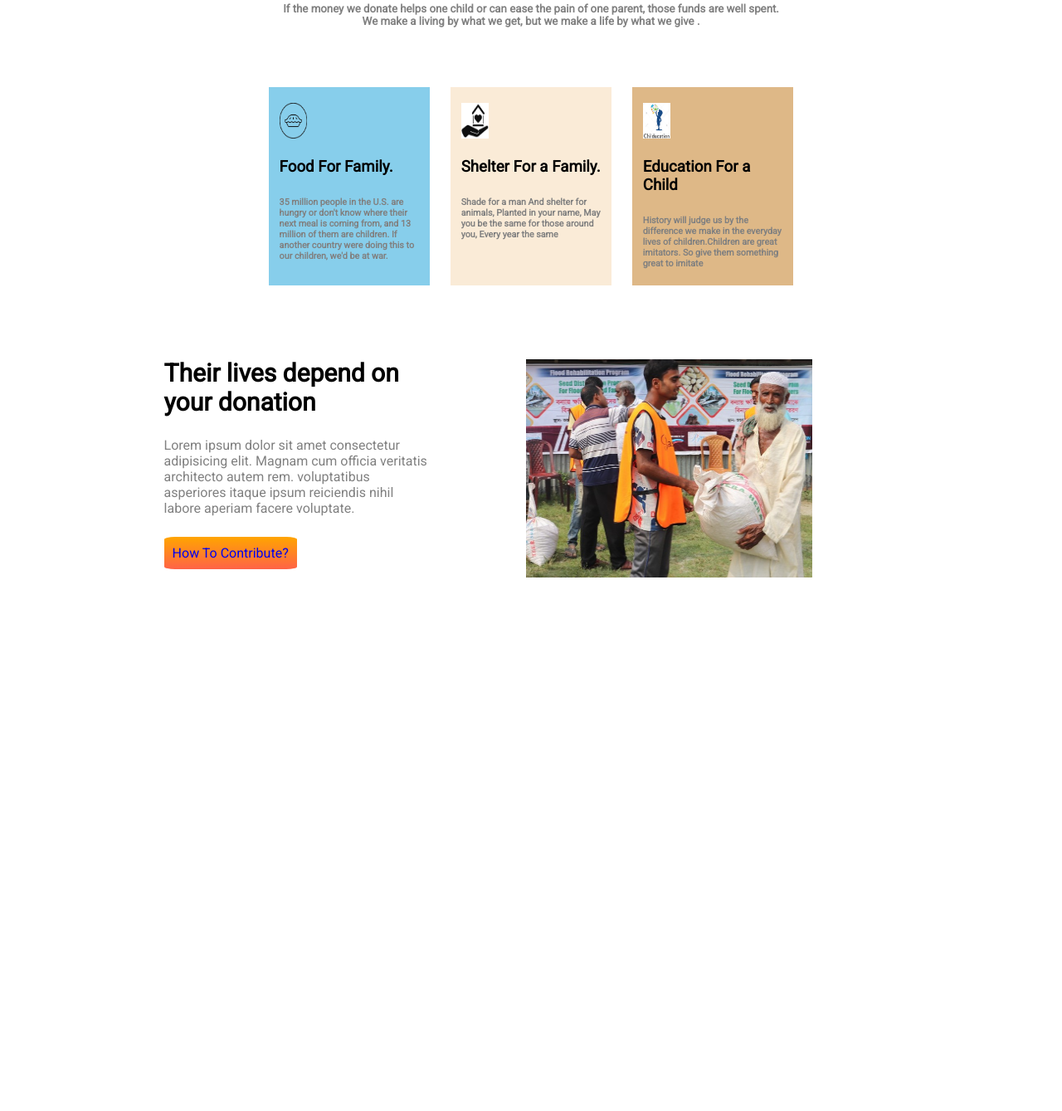
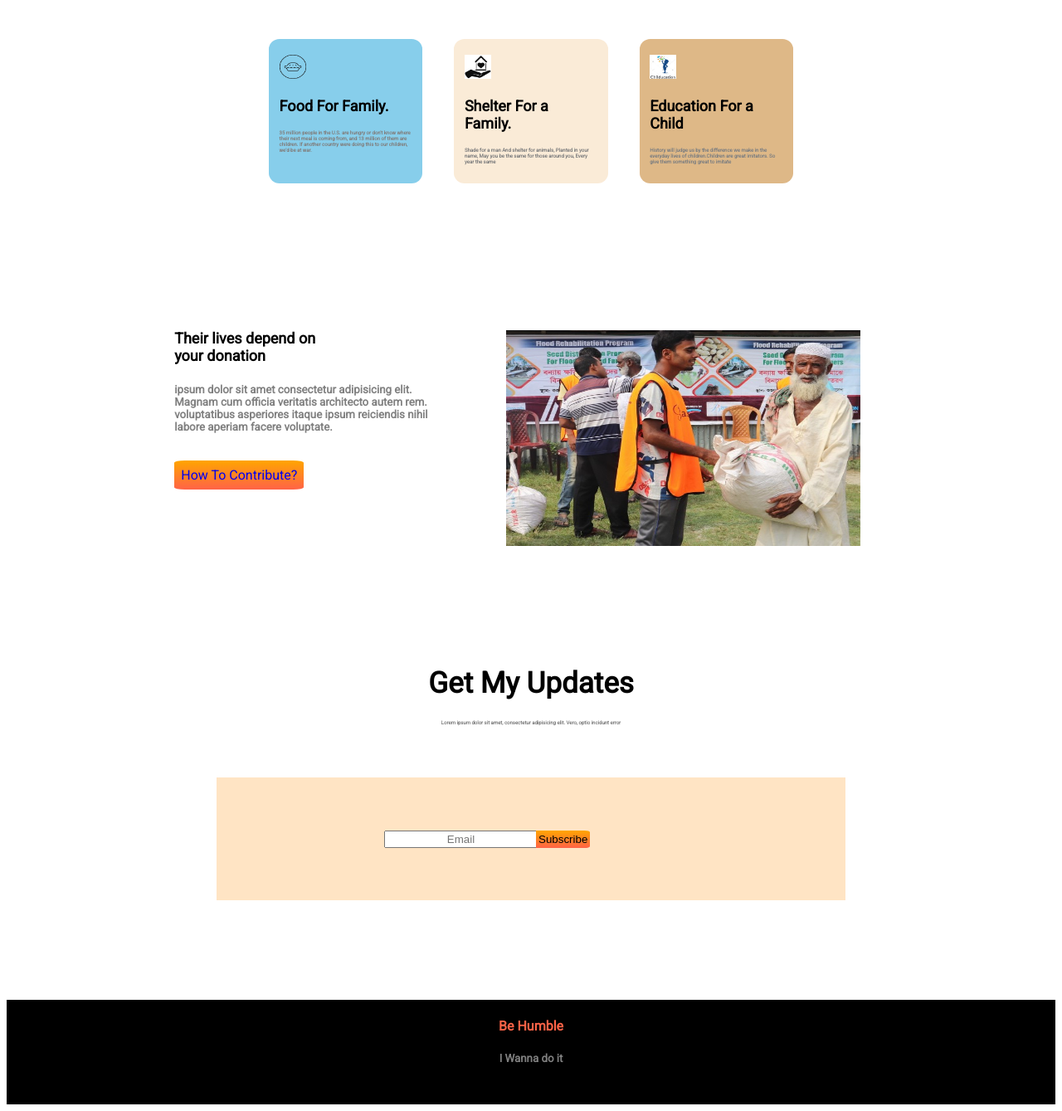
Before and after one commit to Marfater-Rahman-Jabed/Assaignment1, a plain HTML site: page index.html in a window 1280 px wide. Shown: the part 1001-2340 px from the top of the page at 83% size. Before the commit the page ends 1705 px from the top, so only its background shows below. Drawn offline with Linux system fonts and the light colour scheme.

Commit message:
almost ready

```diff
--- a/index.html
+++ b/index.html
@@ -65,7 +65,7 @@
     </section>
     <section>
         <div class="align ">
-            <br><br><br><br><br>
+            <br><br><br>
             <h1>Our Donate Plan</h1>
             <h5 class="color">If the money we donate helps one child or can ease the pain of one parent, those funds are
                 well spent. <br> We make a living by what we get, but we make a life by what we give .
@@ -102,11 +102,12 @@
     </section>
     <section class="half-width-section3">
         <div class="sec3">
-            <h2>Their lives depend on<br>your donation</h2>
-            <p class="color">Lorem ipsum dolor sit amet consectetur adipisicing elit. Magnam cum officia veritatis
+            <h3>Their lives depend on<br>your donation</h3>
+
+            <h5 class="color">ipsum dolor sit amet consectetur adipisicing elit. Magnam cum officia veritatis
                 architecto autem
-                rem. voluptatibus asperiores itaque ipsum reiciendis nihil labore aperiam facere voluptate.
-            </p>
+                rem. voluptatibus asperiores itaque ipsum reiciendis nihil labore aperiam facere voluptate.</h5>
+
             <br>
             <a class="ancor" target="-blank" href="https://www.bkash.com/bkash-donation/donation?page=ms">How To
                 Contribute?</a>
@@ -116,6 +117,31 @@
             <img src="donate-today-main/images/donation10.jpg" alt="">
         </div>
     </section>
+    <br><br><br>
+    <div>
+        <h1 class="align">Get My Updates</h1>
+        <h6 class="align color">Lorem ipsum dolor sit amet, consectetur adipisicing elit. Vero, optio incidunt error
+        </h6>
+    </div>
+    <section class="bg-color">
+        <div class="flx ">
+            <div>
+                <input class="align" type="email" name="" id="" placeholder="Email">
+            </div>
+            <div>
+                <button class="subs ">Subscribe</button>
+            </div>
+        </div>
+    </section>
+    <br><br><br>
+    <section class="foot-bg">
+
+        <div class="align">
+            <h4 class="color-orng ">Be Humble</h4>
+            <h5 class="color">I Wanna do it </h5>
+        </div>
+    </section>
+
 </body>
 
 </html>
--- a/style.css
+++ b/style.css
@@ -10,9 +10,7 @@ body {
     background-position: center;
     background-size: cover;
     height: 100%;
-    margin-left: 2%;
-    margin-right: 2%;
-    margin-bottom: 2%;
+
 
 
 }
@@ -33,10 +31,14 @@ h2 {
     font-size: 30px;
 }
 
+h3 {
+    font-size: 18px;
+}
+
 .ancor {
     text-decoration: none;
     background-image: linear-gradient(orange, tomato);
-    padding: 10px;
+    padding: 8px;
     border-radius: 8%;
 }
 
@@ -53,9 +55,13 @@ h2 {
     color: gray;
 }
 
+.color-orng {
+    color: tomato;
+}
+
 .half-width {
     display: flex;
-    padding-left: 25%;
+    padding-left: 18%;
     padding-right: 25%;
     width: 50%;
 }
@@ -64,11 +70,11 @@ h2 {
     display: flex;
 
     width: 50%;
-    padding-left: 10%;
-    padding-right: 10%;
+    padding-left: 5%;
+    padding-right: 5%;
 
 
-    margin-left: 15%;
+    margin-left: 20%;
     margin-bottom: 5%;
 
 
@@ -111,14 +117,14 @@ h2 {
 }
 
 .div1 {
-    width: 45%;
+    width: 50%;
     padding-top: 3%;
     padding-left: 2%;
-    padding-bottom: 1%;
+    padding-bottom: 2%;
     padding-right: 2%;
     margin-top: 5%;
-
-
+    margin-bottom: 8%;
+    border-radius: 7%;
     margin-right: 2%;
     background-color: skyblue;
 
@@ -126,29 +132,31 @@ h2 {
 
 .div2 {
 
-    width: 45%;
+    width: 50%;
     padding-top: 3%;
     padding-left: 2%;
-    padding-bottom: 1%;
+    padding-bottom: 2%;
     padding-right: 2%;
     margin-top: 5%;
-
-    margin-left: 2%;
+    border-radius: 7%;
+    margin-left: 4%;
     margin-right: 2%;
+    margin-bottom: 8%;
     background-color: antiquewhite;
 
 }
 
 .div3 {
 
-    width: 45%;
+    width: 50%;
     padding-top: 3%;
     padding-left: 2%;
-    padding-bottom: 1%;
+    padding-bottom: 2%;
     padding-right: 2%;
     margin-top: 5%;
-
-    margin-left: 2%;
+    border-radius: 7%;
+    margin-left: 4%;
+    margin-bottom: 8%;
 
     background-color: burlywood;
 
@@ -156,28 +164,67 @@ h2 {
 
 .half-width-section3 {
     display: flex;
-    padding-left: 15%;
-    padding-right: 5%;
+    margin-left: 15%;
+
     width: 50%;
 }
 
 .sec3 {
+    width: 50%;
+    padding-left: 2%;
+    padding-top: 7%;
 
-    padding-right: 3%;
-    margin-right: 5%;
+    height: 80%;
 }
 
 .sec4 {
-    padding-left: 10%;
-
-    margin-right: 5%;
-    margin-top: 2%;
-    padding-top: 2%;
+    width: 45%;
+    padding-left: 2%;
+    padding-top: 10%;
 
 }
 
 .half-width-section3 img {
-    width: 210%;
-    height: 100%;
+    width: 150%;
+    height: 80%;
+    margin-left: 25%;
+}
 
+h6 {
+    font-size: 25%;
 }
+
+.subs {
+    background-image: linear-gradient(orange, tomato);
+    padding: 3px;
+    border-top-right-radius: 10% 10%;
+    border-bottom-right-radius: 10% 10%;
+    border-color: linear-gradient(orange, tomato);
+    margin-left: -2px;
+    border: 0px;
+}
+
+.flx {
+    display: flex;
+    margin-left: 22%;
+}
+
+.bg-color {
+    background-color: bisque;
+    padding: 5%;
+    margin-left: 20%;
+    margin-right: 20%;
+    margin-top: 5%;
+    margin-bottom: 5%;
+}
+
+.foot-bg {
+    background-color: black;
+    background-size: cover;
+
+    margin: 0%;
+    padding-top: 1px;
+    padding-left: 2%;
+    padding-right: 2%;
+    padding-bottom: 2%;
+}
```
